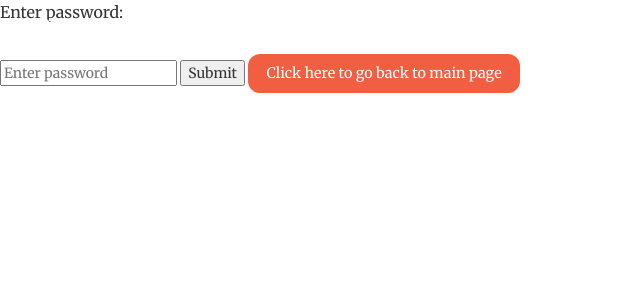
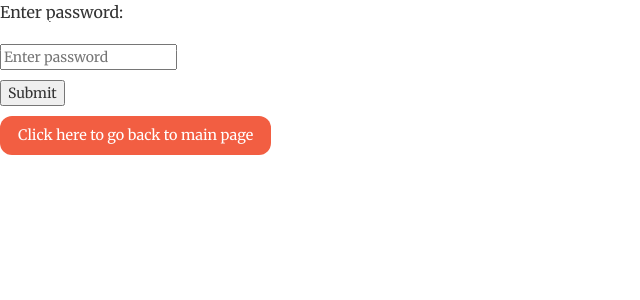
Before and after one commit to jkimOTD/jkimOTD.github.io, a Jekyll site: the page built from module2.html, in a window 1280 px wide. Shown: the top 300 px of the page, without its empty margins (0-640 px from the left). Built offline with Jekyll 4.4.1, drawn with Linux system fonts in a browser that asks for light colours.

Commit message:
Update mod2.html

```diff
--- a/_includes/mod2.html
+++ b/_includes/mod2.html
@@ -75,11 +75,19 @@
             color: #000; /* or any other color */
             margin: 0 10px; /* optional margin to space out the links */
         }
+        .password-container {
+            display: flex;
+            flex-direction: column;
+            align-items: flex-start;
+        }
+        .password-container button {
+            margin-top: 10px;
+        }
     </style>
 </head>
 <body>
     <div id="placeholder-section">
-        <div id="password-section">
+        <div id="password-section" class="password-container">
             <p>Enter password: </p>
             <input type="password" id="password-input" placeholder="Enter password">
             <button onclick="checkPassword()">Submit</button>
```
